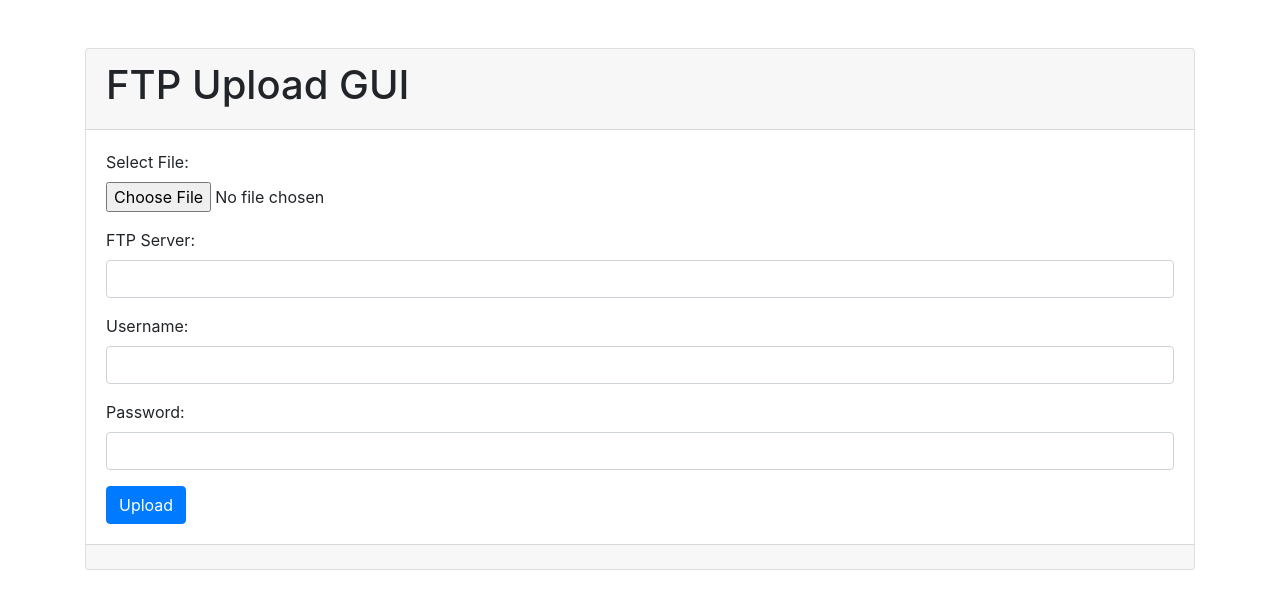
After one commit to Zarathustra09/elective, a PHP site: page /ftp.php in a window 1280 px wide. The commit adds this page. Shown: the top 609 px of the page. Run offline with PHP 8.4, Linux system fonts and the light colour scheme.

Commit message:
ftp_upload - 20232006

```diff
--- /dev/null
+++ b/ftp.php
@@ -0,0 +1,85 @@
+
+<!DOCTYPE html>
+<html>
+<head>
+    <title>FTP Upload GUI</title>
+    <link rel="stylesheet" href="https://stackpath.bootstrapcdn.com/bootstrap/4.5.2/css/bootstrap.min.css">
+</head>
+<body>
+    <div class="container mt-5">
+        <div class="card">
+            <div class="card-header">
+                <h1>FTP Upload GUI</h1>
+            </div>
+            <div class="card-body">
+                <form method="POST" action="<?php echo $_SERVER['PHP_SELF']; ?>" enctype="multipart/form-data">
+                    <div class="form-group">
+                        <label for="file">Select File:</label>
+                        <input type="file" class="form-control-file" id="file" name="file" required>
+                    </div>
+                    <div class="form-group">
+                        <label for="server">FTP Server:</label>
+                        <input type="text" class="form-control" id="server" name="server" required>
+                    </div>
+                    <div class="form-group">
+                        <label for="username">Username:</label>
+                        <input type="text" class="form-control" id="username" name="username" required>
+                    </div>
+                    <div class="form-group">
+                        <label for="password">Password:</label>
+                        <input type="password" class="form-control" id="password" name="password" required>
+                    </div>
+                    <button type="submit" name="submit" class="btn btn-primary">Upload</button>
+                </form>
+            </div>
+            <div class="card-footer">
+                <?php
+
+
+
+                // Check if the FTP upload form is submitted
+                if(isset($_POST['submit'])) {
+                    $ftpServer = $_POST['server'];
+                    $ftpUsername = $_POST['username'];
+                    $ftpPassword = $_POST['password'];
+
+
+
+                    $path = "/Electives/Admin_Records/";
+                    // Connect to FTP server
+                    $ftpConn = ftp_connect($ftpServer);
+                    if($ftpConn) {
+                        // Login to FTP server
+                        $ftpLogin = ftp_login($ftpConn, $ftpUsername, $ftpPassword);
+                        if($ftpLogin) {
+                            // FTP login successful
+                            echo "<h3>FTP login successful!</h3>";
+
+                            // Upload file
+
+                            $file = $_FILES['file']['tmp_name'];
+                            $fileName = $_FILES['file']['name'];
+
+
+                            $upload = ftp_put($ftpConn, $fileName , $file, FTP_BINARY);
+                            if($upload) {
+                                echo "<h4>File uploaded successfully: $fileName</h4>";
+                            } else {
+                                echo "<h4>Failed to upload file: $fileName</h4>";
+                            }
+
+                            // Close FTP connection
+                            ftp_close($ftpConn);
+                        } else {
+                            echo "<h3>FTP login failed. Please check your credentials.</h3>";
+                        }
+                    } else {
+                        echo "<h3>Failed to connect to FTP server.</h3>";
+                    }
+                }
+                ?>
+            </div>
+        </div>
+    </div>
+</body>
+</html>
--- a/login.php
+++ b/login.php
@@ -31,7 +31,7 @@
             header("location: index.php");
             $_SESSION['id'] = $user['id'];
             $_SESSION['username'] = $user['username'];
-            $_SESSION['message'] = "You are now Logged in as an Admin!";
+            $_SESSION['user'] = "Admin";
 
 
         }
@@ -39,7 +39,7 @@
             header('location: index.php');
             $_SESSION['id'] = $user['id'];
             $_SESSION['username'] = $user['username'];
-            $_SESSION['message'] = "You are now Logged in as a Student!";
+            $_SESSION['user'] = "User";
         }
 
     }
```
Also changed, not shown: index.php (+4 -4 lines).
